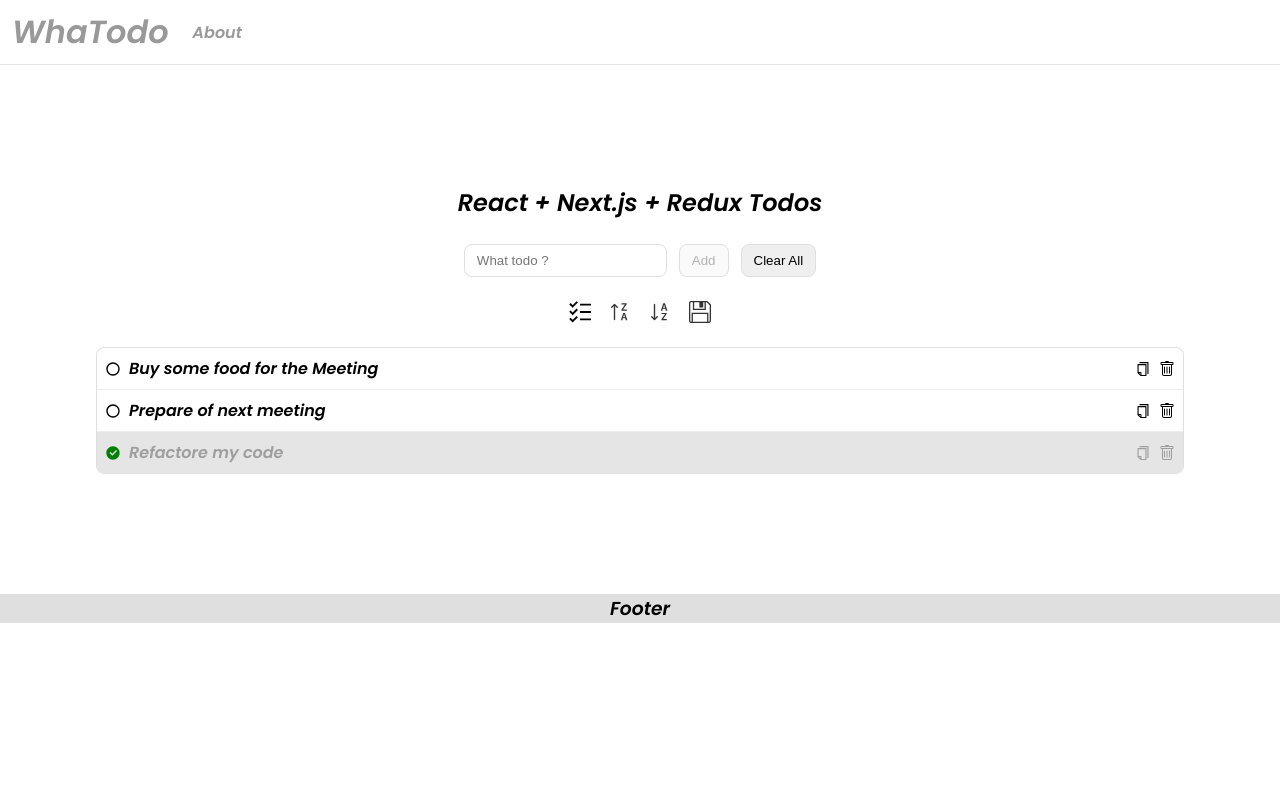
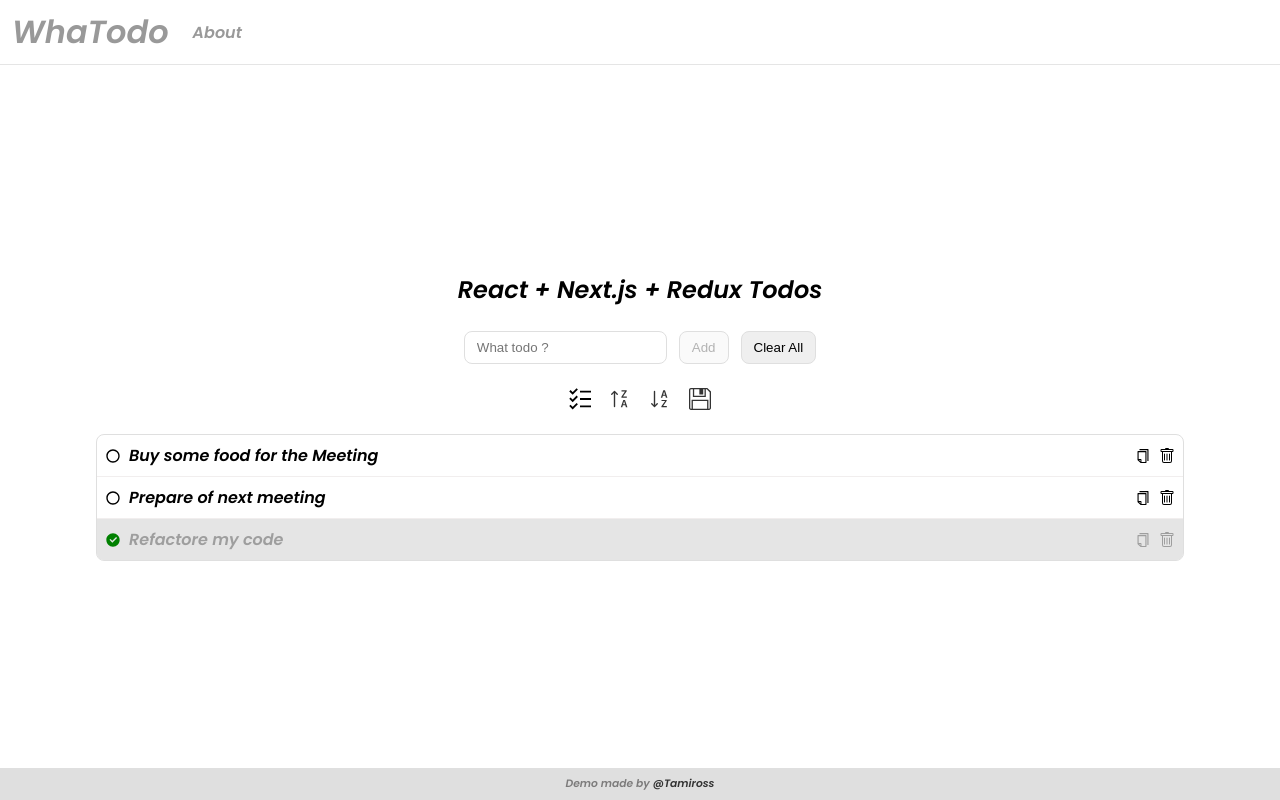
Before and after one commit to tamirossmbox/react-nextjs-redux-todos, a Next.js app: page / in a window 1280 px wide. Built offline with nearby package versions, Linux system fonts and the light colour scheme.

Commit message:
credit in footer

```diff
--- a/src/components/footer/Footer.module.scss
+++ b/src/components/footer/Footer.module.scss
@@ -1,3 +1,10 @@
 .footer {
+    padding: 8px 24px;
     background: #dfdfdf;
+    color: #7c7b7b;
+    user-select: none;
+
+    & h6 a {
+        color: #333;
+    }
 }
--- a/src/components/footer/Footer.tsx
+++ b/src/components/footer/Footer.tsx
@@ -4,7 +4,7 @@ import styles from './Footer.module.scss';
 const Footer = () => {
   return (
     <div className={styles.footer}>
-        <h3>Footer</h3>
+        <h6>Demo made by <a href={'https://github.com/tamirossmbox'} target='_blank'>@Tamiross</a></h6>
     </div>
   )
 }
--- a/src/components/layout/Layout.module.scss
+++ b/src/components/layout/Layout.module.scss
@@ -5,4 +5,5 @@
   justify-content: space-between;
   gap: 24px;
   text-align:center;
+  height: 100vh;
 }
```
